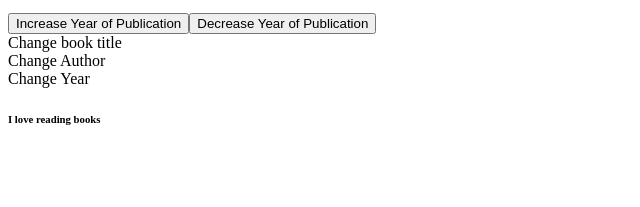
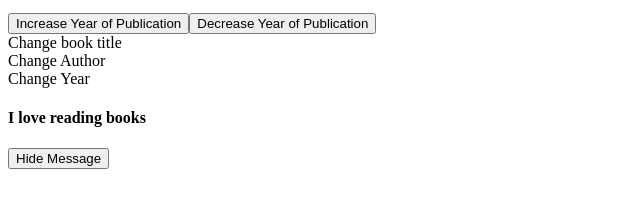
Before and after one commit to aditi-hinge/vuePractice, a plain HTML site: page index.html in a window 1280 px wide. Shown: the part 101-308 px from the top of the page, without its empty margins (0-640 px from the left). Drawn offline with nearby package versions, Linux system fonts and the light colour scheme.

Commit message:
Conditional rendering using properties/ v-else

```diff
--- a/app.js
+++ b/app.js
@@ -35,6 +35,9 @@ const app = Vue.createApp({
         },
         changeYear(year) {
             this.publicationYear = year
+        },
+        toggleShowMessage() {
+            this.showMessage = !this.showMessage
         }
     }
 })
--- a/index.html
+++ b/index.html
@@ -53,12 +53,24 @@
                 1. very easy in vue, [v-if=""] is the syntax
                 2. true shows the heading, false does not show the heading
         -->
-        <h6 v-if="showMessage">I love reading books</h6>
+        <h4 v-if="showMessage">I love reading books</h4>
         <!--
             In the data function,
             If showMessage is set to false then the above heading is not shown
             If it is set to true then it is shown
         -->
+
+        <!-- Toggle conditional rendering -->
+        <button @click="toggleShowMessage">
+            <span v-if="showMessage">Hide Message</span>
+            <span v-if="!showMessage">Show Message</span>
+            <!--
+                OR instead of v-if="!showMessage", v-else can be used
+                for example
+                <span v-else>Show Message</span>
+                when the v-if is considered false, it executes v-else
+            -->
+        </button>
     </div>
     <script src="./app.js"></script>
 </body>
```
